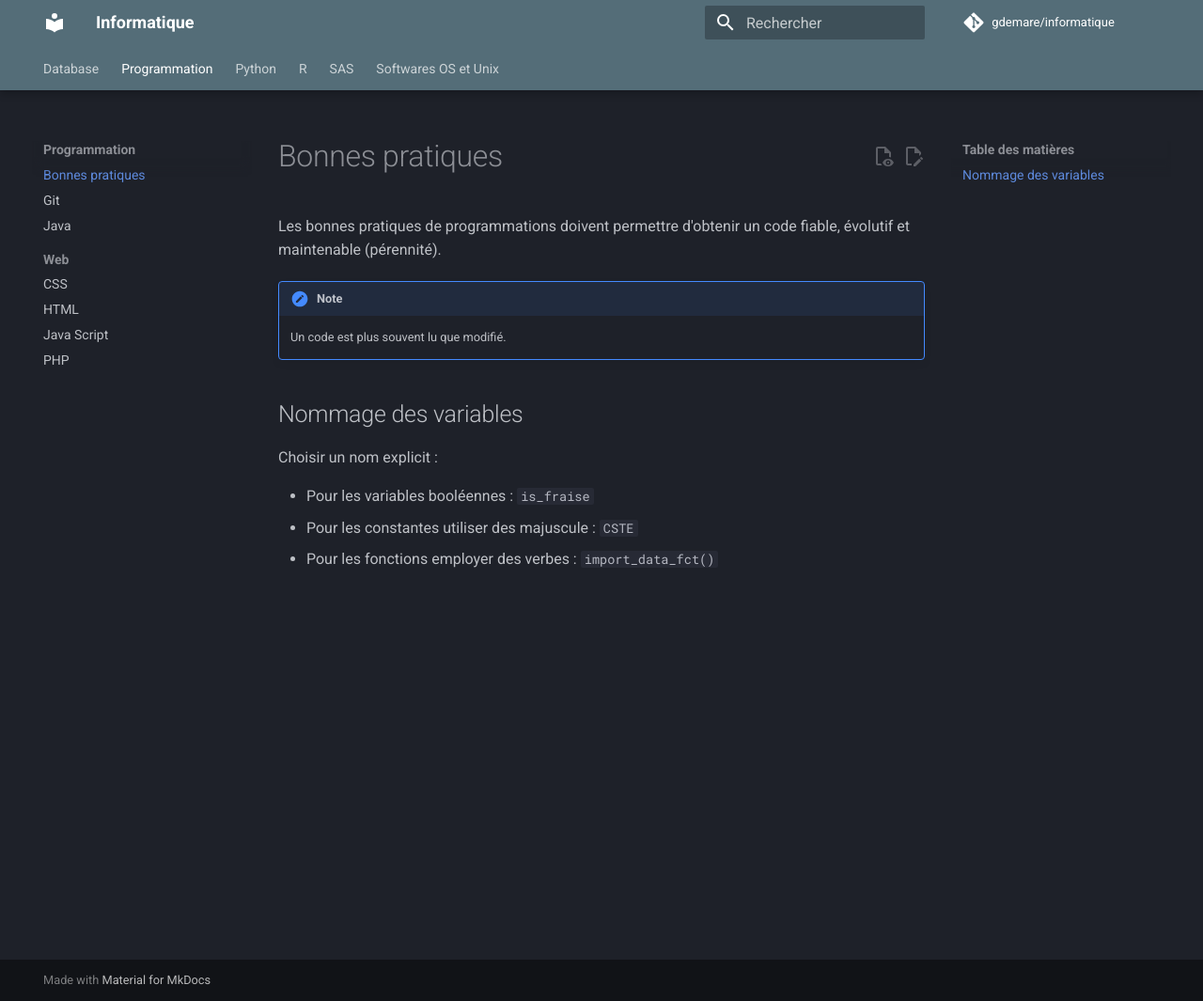
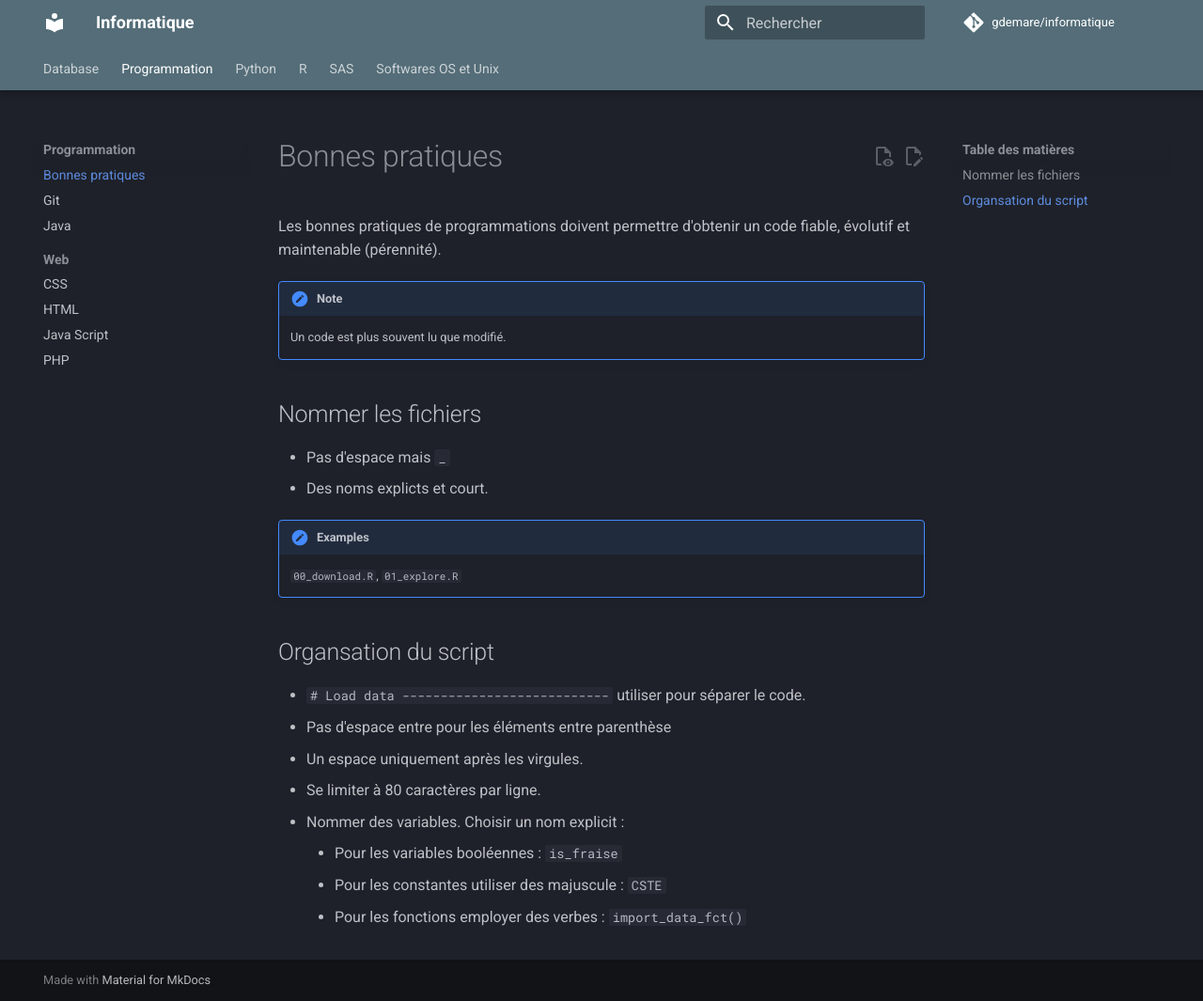
Before and after one commit to gdemare/Informatique, an MkDocs documentation site: the page built from docs/programming/bonnes-pratiques.md, in a window 1280 px wide and 1065 px high. Shown: the whole window at 94% size. Built offline with MkDocs 1.6.1 and Material for MkDocs 9.7.7, drawn with Linux system fonts in a browser that asks for light colours; comment, search, counter and statistics services are not loaded.

Commit message:
Update bonnes-pratiques.md

```diff
--- a/docs/programming/bonnes-pratiques.md
+++ b/docs/programming/bonnes-pratiques.md
@@ -3,10 +3,22 @@ Les bonnes pratiques de programmations doivent permettre d'obtenir un code fiabl
 !!! note
     Un code est plus souvent lu que modifié.
 
-## Nommage des variables
+## Nommer les fichiers
 
-Choisir un nom explicit :
+* Pas d'espace mais `_`
+* Des noms explicts et court.
 
-* Pour les variables booléennes : `is_fraise`
-* Pour les constantes utiliser des majuscule : `CSTE`
-* Pour les fonctions employer des verbes : `import_data_fct()`
+!!! examples
+    `00_download.R`, `01_explore.R`
+
+## Organsation du script
+
+* `# Load data ---------------------------` utiliser pour séparer le code.
+* Pas d'espace entre pour les éléments entre parenthèse
+* Un espace uniquement après les virgules.
+* Se limiter à 80 caractères par ligne.
+* Nommer des variables. Choisir un nom explicit :
+
+    * Pour les variables booléennes : `is_fraise`
+    * Pour les constantes utiliser des majuscule : `CSTE`
+    * Pour les fonctions employer des verbes : `import_data_fct()`
```
